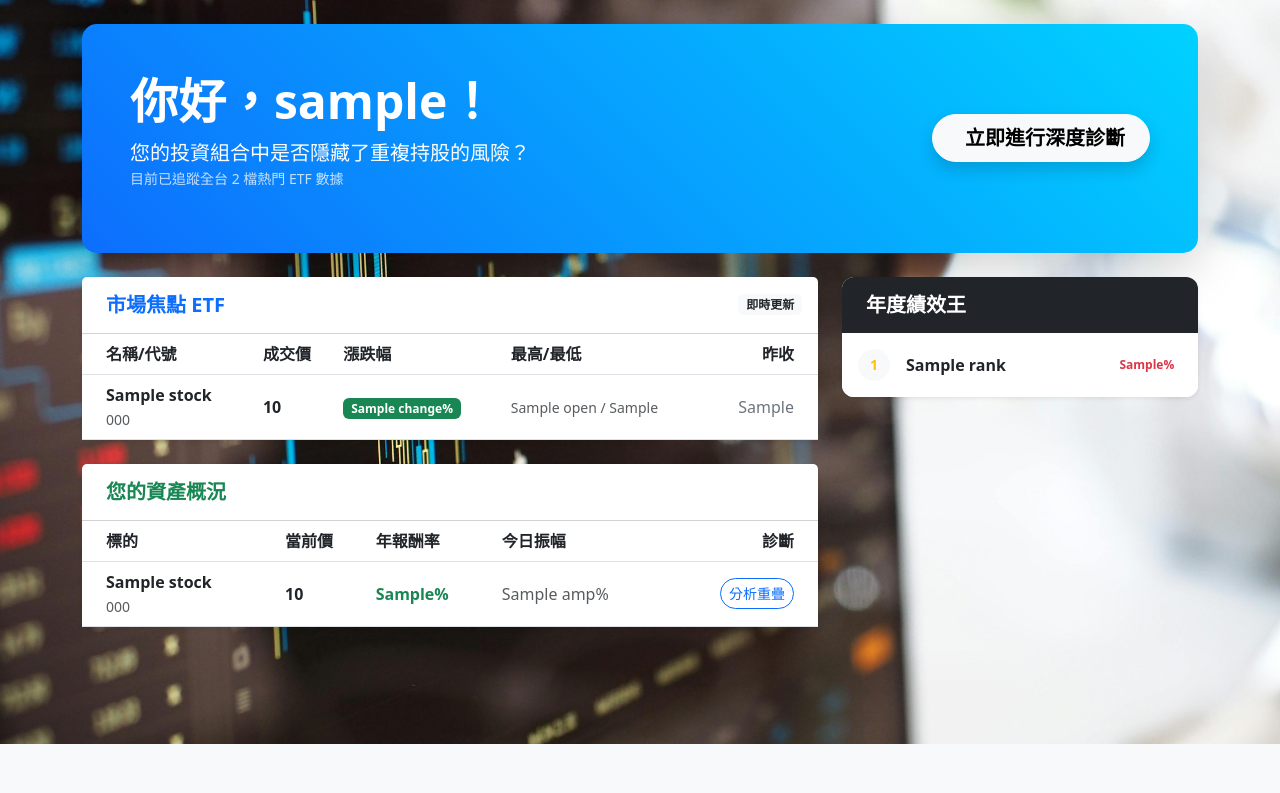
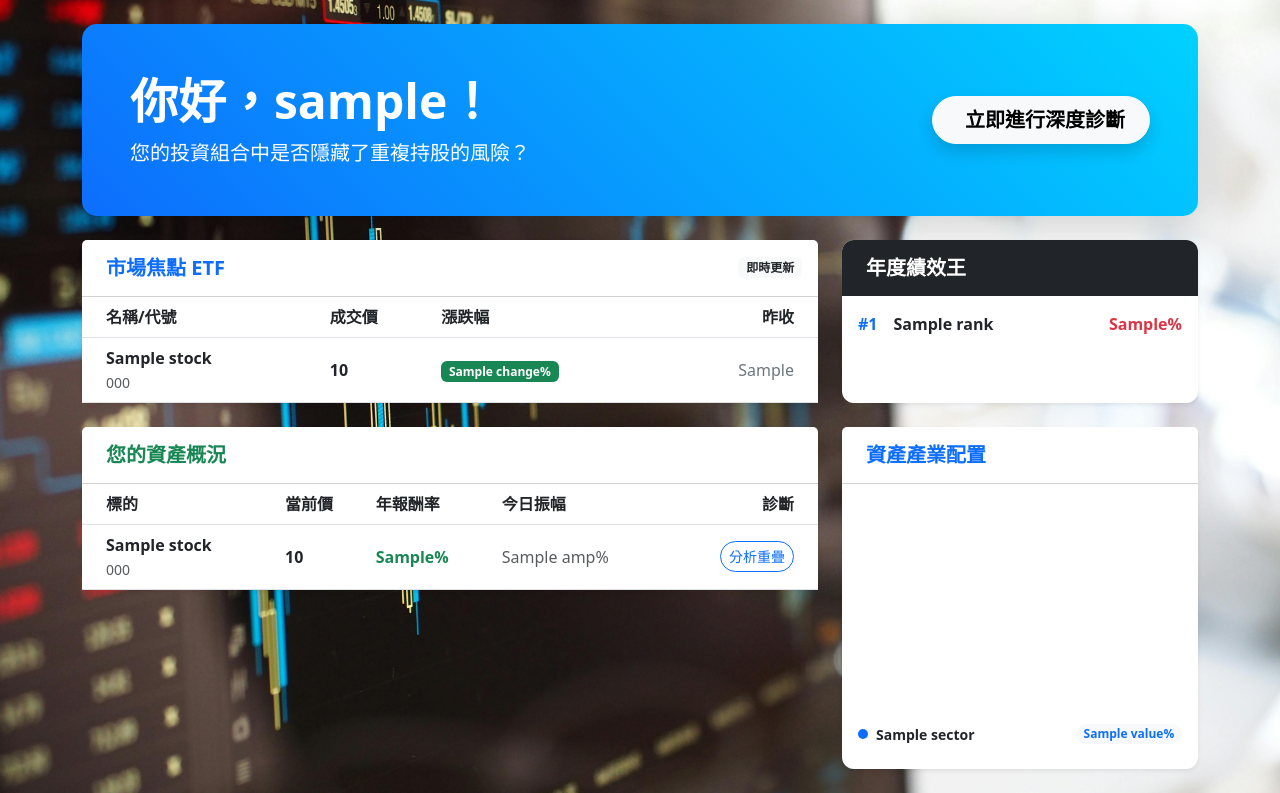
Before and after one commit to willy1106101/ocu_project, a Flask app: template templates/index.html in a window 1280 px wide. Shown: the part 56-849 px from the top of the page. Before the commit the page ends 800 px from the top, so only its background shows below. Run offline with Flask 3, Linux system fonts and the light colour scheme; the template is opened without the code that fills it: most values are stand-ins (such as "Sample title", 1, 10 or a date in 2020); a map, chart or similar area stays blank.

Commit message:
新增產業分佈統計功能，優化 ETF 比較分析，並更新前端顯示

```diff
--- a/app.py
+++ b/app.py
@@ -33,47 +33,40 @@ def home():
     real_data = []
     my_portfolio_data = []
     rank_list = []
+    # 💡 新增：儲存總產業分佈的字典
+    all_sector_dist = {}
 
     try:
         with db.cursor() as cursor:
+            # --- 1. 抓取成分股與產業的對照字典 ---
+            sql_mapping = """
+                SELECT m.name_en, s.sector_name
+                FROM stock_name_map m
+                LEFT JOIN stock_sectors s ON m.sector_id = s.id
+            """
+            cursor.execute(sql_mapping)
+            # 建立字典: {'英文名稱': '產業名稱'}
+            sector_lookup = {r['name_en']: r['sector_name'] for r in cursor.fetchall()}
 
-            # ========= 1️⃣ 隨機焦點 ETF =========
-            sql_tickers = """
-                SELECT name, ticker, ticker_yfinance
-                FROM etf_tickers
-                ORDER BY rand()
-                LIMIT 5
-            """
+            # --- 2. 隨機焦點 ETF (維持原樣) ---
+            sql_tickers = "SELECT name, ticker, ticker_yfinance FROM etf_tickers ORDER BY rand() LIMIT 5"
             cursor.execute(sql_tickers)
             tickers = cursor.fetchall()
-
             for item in tickers:
                 info = get_etf_snapshot(item['ticker_yfinance'])
+                if info:
+                    real_data.append({
+                        'name': item['name'], 'code': item['ticker'], 'price': info['price'],
+                        'change': info['change'], 'open': info['open'], 'last_close': info['last_close'],
+                        'annual_return': info['annual_return']
+                    })
+            rank_list = sorted(real_data, key=lambda x: x['annual_return'], reverse=True)
 
-                real_data.append({
-                    'name': item['name'],
-                    'code': item['ticker'],
-                    'price': info['price'] if info else 0.0,
-                    'change': info['change'] if info else 0.0,
-                    'open': info['open'] if info else 0.0,
-                    'last_close': info['last_close'] if info else 0.0,
-                    'annual_return': info['annual_return'] if info else 0.0
-                })
-
-            # 排序產生排行榜
-            rank_list = sorted(
-                real_data,
-                key=lambda x: x['annual_return'],
-                reverse=True
-            )
-
-            # ========= 2️⃣ 個人持股 =========
+            # --- 3. 個人持股與產業統計 ---
             sql_my_stocks = """
                 SELECT DISTINCT p.stock_name, p.stock_code, t.ticker_yfinance
                 FROM user_portfolio p
-                JOIN etf_tickers t
-                  ON p.stock_code COLLATE utf8mb4_unicode_ci
-                   = t.ticker COLLATE utf8mb4_unicode_ci
+                JOIN etf_tickers t ON p.stock_code = t.ticker
                 WHERE p.user_id = %s
             """
             cursor.execute(sql_my_stocks, (user_id,))
@@ -81,22 +74,34 @@ def home():
 
             for item in my_tickers:
                 info = get_etf_snapshot(item['ticker_yfinance'])
-
                 if info:
                     my_portfolio_data.append({
-                        'name': item['stock_name'],
-                        'code': item['stock_code'],
-                        'open': info['open'],
-                        'price': info['price'],
-                        'change': info['change'],
-                        'last_close': info['last_close'],
-                        'amp': info['amp'],
-                        'annual_return': info['annual_return']
+                        'name': item['stock_name'], 'code': item['stock_code'], 'price': info['price'],
+                        'change': info['change'], 'annual_return': info['annual_return'], 'amp': info['amp']
                     })
+
+                    # 💡 關鍵：統計該 ETF 的產業分佈
+                    try:
+                        t = yf.Ticker(item['ticker_yfinance'])
+                        holdings = t.funds_data.top_holdings
+                        if holdings is not None and not holdings.empty:
+                            for i in range(len(holdings)):
+                                stock_en = str(holdings.iloc[i].iloc[0])
+                                weight = float(holdings.iloc[i].iloc[1]) * 100
+                                s_name = sector_lookup.get(stock_en, "其他")
+                                # 加總到全資產產業分佈
+                                all_sector_dist[s_name] = all_sector_dist.get(s_name, 0) + weight
+                    except: continue
+
+        # 整理產業資料給 Chart.js
+        dashboard_sector_analysis = sorted(
+            [{"label": k, "value": round(v, 2)} for k, v in all_sector_dist.items()],
+            key=lambda x: x['value'], reverse=True
+        )
 
     except Exception as e:
         print(f"資料讀取錯誤: {e}")
-
+        dashboard_sector_analysis = []
     finally:
         db.close()
 
@@ -105,7 +110,9 @@ def home():
         stocks=real_data,
         rank_list=rank_list,
         my_stocks=my_portfolio_data,
-        username=session.get('username')
+        username=session.get('username'),
+        # 💡 傳送到前端
+        dashboard_sector_analysis=dashboard_sector_analysis
     )
 
 def get_etf_snapshot(ticker_yfinance):
--- a/templates/index.html
+++ b/templates/index.html
@@ -3,13 +3,13 @@
 
 <div class="row mb-4">
     <div class="col-12">
-        <div class="card border-0 shadow-lg text-white" style="background: linear-gradient(45deg, #0d6efd, #00d2ff); border-radius: 15px;">
+        <div class="card border-0 shadow-lg text-white"
+            style="background: linear-gradient(45deg, #0d6efd, #00d2ff); border-radius: 15px;">
             <div class="card-body p-4 p-md-5">
                 <div class="row align-items-center">
                     <div class="col-md-8">
                         <h1 class="display-5 fw-bold mb-2">你好，{{ username }}！</h1>
                         <p class="lead mb-0">您的投資組合中是否隱藏了重複持股的風險？</p>
-                        <p class="small opacity-75">目前已追蹤全台 {{ stocks|length + my_stocks|length }} 檔熱門 ETF 數據</p>
                     </div>
                     <div class="col-md-4 text-md-end mt-3 mt-md-0">
                         <a href="/recommend/recommend" class="btn btn-light btn-lg rounded-pill fw-bold px-4 shadow">
@@ -22,9 +22,9 @@
     </div>
 </div>
 
-<div class="row">
+<div class="row mb-4">
     <div class="col-lg-8">
-        <div class="card shadow-sm border-0 mb-4" style="border-radius: 12px;">
+        <div class="card shadow-sm border-0 h-100" style="border-radius: 12px;">
             <div class="card-header bg-white py-3 d-flex justify-content-between align-items-center">
                 <h5 class="mb-0 fw-bold text-primary"><i class="fas fa-chart-line me-2"></i>市場焦點 ETF</h5>
                 <span class="badge bg-light text-dark">即時更新</span>
@@ -37,7 +37,6 @@
                                 <th class="ps-4">名稱/代號</th>
                                 <th>成交價</th>
                                 <th>漲跌幅</th>
-                                <th>最高/最低</th>
                                 <th class="pe-4 text-end">昨收</th>
                             </tr>
                         </thead>
@@ -50,11 +49,12 @@
                                 </td>
                                 <td class="fw-bold">{{ stock.price }}</td>
                                 <td>
-                                    <span class="badge {% if stock.change > 0 %}bg-danger{% else %}bg-success{% endif %}" style="min-width: 65px;">
+                                    <span
+                                        class="badge {% if stock.change > 0 %}bg-danger{% else %}bg-success{% endif %}"
+                                        style="min-width: 65px;">
                                         {{ '+' if stock.change > 0 }}{{ stock.change }}%
                                     </span>
                                 </td>
-                                <td><small class="text-muted">{{ stock.open }} / {{ stock.last_close }}</small></td>
                                 <td class="pe-4 text-end text-secondary">{{ stock.last_close }}</td>
                             </tr>
                             {% endfor %}
@@ -63,7 +63,30 @@
                 </div>
             </div>
         </div>
+    </div>
 
+    <div class="col-lg-4">
+        <div class="card shadow-sm border-0 h-100" style="border-radius: 12px; overflow: hidden;">
+            <div class="card-header bg-dark text-white py-3 border-0">
+                <h5 class="mb-0 fw-bold"><i class="fas fa-trophy me-2 text-warning"></i>年度績效王</h5>
+            </div>
+            <div class="list-group list-group-flush">
+                {% for rank in rank_list %}
+                <div class="list-group-item d-flex justify-content-between align-items-center py-3">
+                    <div class="d-flex align-items-center">
+                        <span class="fw-bold text-primary me-3">#{{ loop.index }}</span>
+                        <span class="fw-bold">{{ rank.name }}</span>
+                    </div>
+                    <span class="text-danger fw-bold">{{ rank.annual_return }}%</span>
+                </div>
+                {% endfor %}
+            </div>
+        </div>
+    </div>
+</div>
+
+<div class="row">
+    <div class="col-lg-8">
         <div class="card shadow-sm border-0 mb-4" style="border-radius: 12px;">
             <div class="card-header bg-white py-3">
                 <h5 class="mb-0 fw-bold text-success"><i class="fas fa-wallet me-2"></i>您的資產概況</h5>
@@ -89,13 +112,15 @@
                                 </td>
                                 <td class="fw-bold">{{ my_stock.price }}</td>
                                 <td>
-                                    <span class="text-{% if my_stock.annual_return > 0 %}danger{% else %}success{% endif %} fw-bold">
+                                    <span
+                                        class="text-{% if my_stock.annual_return > 0 %}danger{% else %}success{% endif %} fw-bold">
                                         {{ '+' if my_stock.annual_return > 0 }}{{ my_stock.annual_return }}%
                                     </span>
                                 </td>
                                 <td><span class="text-muted">{{ my_stock.amp }}%</span></td>
                                 <td class="pe-4 text-end">
-                                    <a href="/recommend/recommend" class="btn btn-outline-primary btn-sm rounded-pill">分析重疊</a>
+                                    <a href="/recommend/recommend"
+                                        class="btn btn-outline-primary btn-sm rounded-pill">分析重疊</a>
                                 </td>
                             </tr>
                             {% endfor %}
@@ -107,26 +132,57 @@
     </div>
 
     <div class="col-lg-4">
-        <div class="card shadow-sm border-0 mb-4" style="border-radius: 12px; overflow: hidden;">
-            <div class="card-header bg-dark text-white py-3 border-0">
-                <h5 class="mb-0 fw-bold"><i class="fas fa-trophy me-2 text-warning"></i>年度績效王</h5>
+        <div class="card shadow-sm border-0 mb-4" style="border-radius: 12px;">
+            <div class="card-header bg-white py-3">
+                <h5 class="mb-0 fw-bold text-primary"><i class="fas fa-chart-pie me-2"></i>資產產業配置</h5>
             </div>
-            <div class="list-group list-group-flush">
-                {% for rank in rank_list %}
-                <div class="list-group-item d-flex justify-content-between align-items-center py-3">
-                    <div class="d-flex align-items-center">
-                        <div class="rounded-circle bg-light d-flex align-items-center justify-content-center me-3" style="width: 32px; height: 32px;">
-                            <span class="small fw-bold {% if loop.index == 1 %}text-warning{% else %}text-muted{% endif %}">{{ loop.index }}</span>
+            <div class="card-body d-flex flex-column align-items-center">
+                <div style="position: relative; height:200px; width:100%">
+                    <canvas id="userSectorChart"></canvas>
+                </div>
+                <div class="mt-4 w-100">
+                    {% for sector in dashboard_sector_analysis[:4] %}
+                    <div class="d-flex justify-content-between align-items-center mb-2">
+                        <div class="d-flex align-items-center">
+                            <span class="rounded-circle me-2"
+                                style="width: 10px; height: 10px; background-color: {{ ['#0d6efd', '#198754', '#ffc107', '#dc3545', '#6610f2'][loop.index0] }};"></span>
+                            <span class="small fw-bold">{{ sector.label }}</span>
                         </div>
-                        <span class="fw-bold">{{ rank.name }}</span>
+                        <span class="badge bg-light text-primary rounded-pill">{{ sector.value }}%</span>
                     </div>
-                    <span class="badge bg-danger-soft text-danger fw-bold">{{ rank.annual_return }}%</span>
+                    {% endfor %}
                 </div>
-                {% endfor %}
             </div>
         </div>
-
     </div>
 </div>
 
+<script src="https://cdn.jsdelivr.net/npm/chart.js"></script>
+<script>
+    document.addEventListener('DOMContentLoaded', function () {
+        const ctx = document.getElementById('userSectorChart').getContext('2d');
+        const sectorData = {{ dashboard_sector_analysis | tojson
+    }};
+    if (sectorData.length > 0) {
+        new Chart(ctx, {
+            type: 'doughnut',
+            data: {
+                labels: sectorData.map(s => s.label),
+                datasets: [{
+                    data: sectorData.map(s => s.value),
+                    backgroundColor: ['#0d6efd', '#198754', '#ffc107', '#dc3545', '#6610f2'],
+                    borderWidth: 0
+                }]
+            },
+            options: {
+                responsive: true,
+                maintainAspectRatio: false,
+                cutout: '75%',
+                plugins: { legend: { display: false } }
+            }
+        });
+    }
+    });
+</script>
+
 {% endblock %}
```
Also changed, not shown: recommend.py (+47 -21 lines), templates/compare_result.html (+17 -5 lines).
